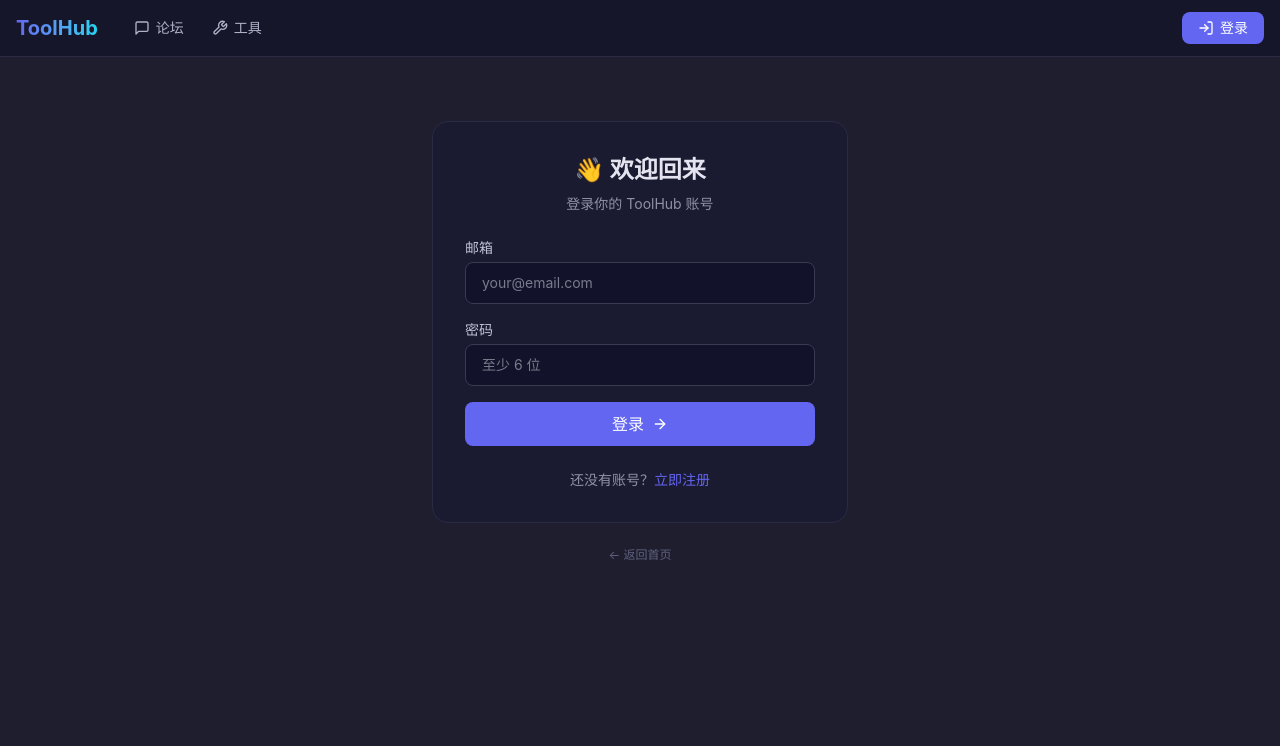
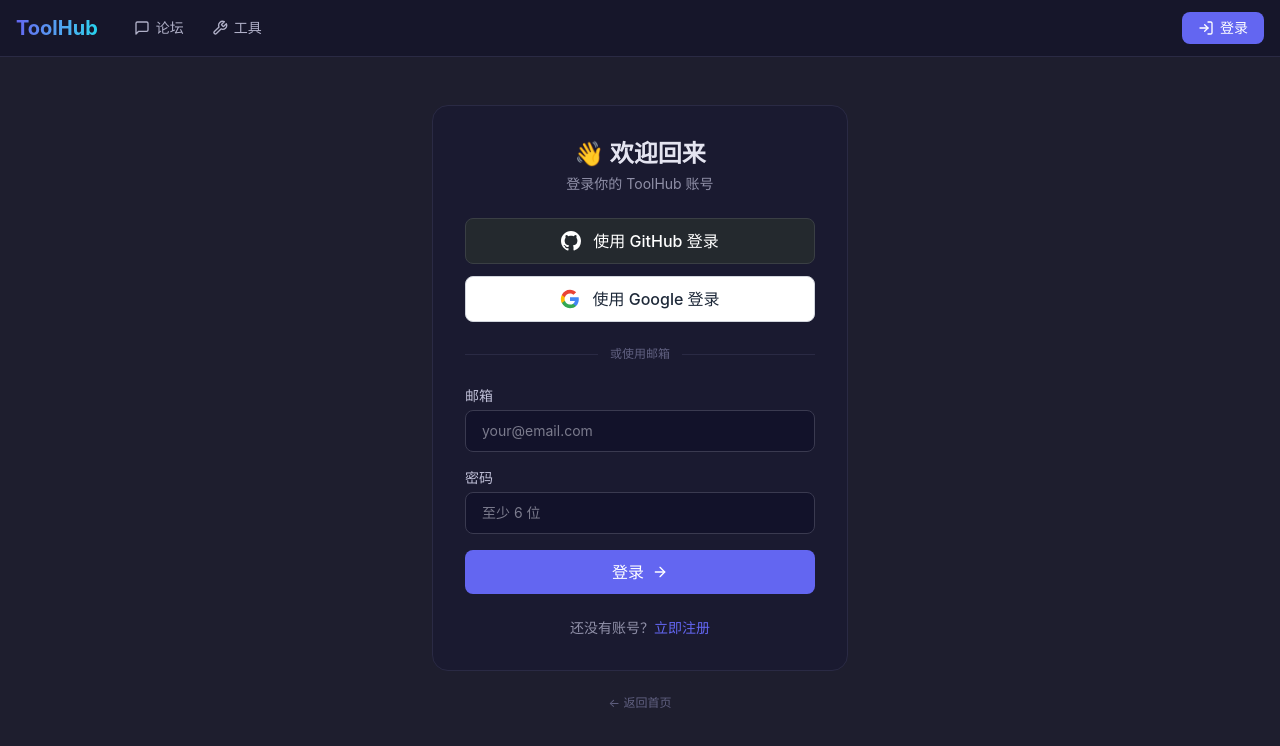
Before and after one commit to linbeiganlinniang/toolhub, a Next.js app: page /auth/login in a window 1280 px wide. Shown: the top 746 px of the page. Built offline with nearby package versions, Linux system fonts and the light colour scheme; no server answers.

Commit message:
添加 GitHub + Google OAuth 大平台登录

```diff
--- /dev/null
+++ b/src/app/auth/callback/page.tsx
@@ -0,0 +1,35 @@
+"use client";
+
+import { Suspense, useEffect } from "react";
+import { useRouter, useSearchParams } from "next/navigation";
+import { supabase } from "@/lib/supabase";
+
+function CallbackHandler() {
+  const router = useRouter();
+  const searchParams = useSearchParams();
+
+  useEffect(() => {
+    const code = searchParams.get("code");
+    if (code) {
+      supabase.auth.exchangeCodeForSession(code).then(() => {
+        router.push("/forum");
+      });
+    } else {
+      router.push("/forum");
+    }
+  }, []);
+
+  return (
+    <div className="flex items-center justify-center py-20">
+      <div className="animate-spin w-8 h-8 border-2 border-[#6366f1] border-t-transparent rounded-full" />
+    </div>
+  );
+}
+
+export default function AuthCallback() {
+  return (
+    <Suspense fallback={<div className="flex items-center justify-center py-20"><div className="animate-spin w-8 h-8 border-2 border-[#6366f1] border-t-transparent rounded-full" /></div>}>
+      <CallbackHandler />
+    </Suspense>
+  );
+}
--- a/src/app/auth/callback/route.ts
+++ /dev/null
@@ -1,16 +0,0 @@
-import { NextRequest, NextResponse } from "next/server";
-
-// Supabase Auth 回调处理
-export async function GET(request: NextRequest) {
-  const { searchParams, origin } = new URL(request.url);
-  const code = searchParams.get("code");
-  const next = searchParams.get("next") ?? "/forum";
-
-  if (code) {
-    // 让客户端处理 code 交换
-    const redirectUrl = `${origin}/auth/callback?code=${code}&next=${next}`;
-    return NextResponse.redirect(redirectUrl);
-  }
-
-  return NextResponse.redirect(`${origin}/forum`);
-}
--- a/src/app/auth/login/page.tsx
+++ b/src/app/auth/login/page.tsx
@@ -7,7 +7,7 @@
 import Link from "next/link";
 
 export default function LoginPage() {
-  const { signIn, signUp, user } = useAuth();
+  const { signIn, signUp, signInWithOAuth, user } = useAuth();
   const router = useRouter();
   const [mode, setMode] = useState<"login" | "register">("login");
   const [email, setEmail] = useState("");
@@ -15,6 +15,7 @@
   const [username, setUsername] = useState("");
   const [error, setError] = useState("");
   const [loading, setLoading] = useState(false);
+  const [oauthLoading, setOauthLoading] = useState<string | null>(null);
   const [success, setSuccess] = useState("");
 
   if (user) {
@@ -40,20 +41,73 @@
       }
       const { error } = await signUp(email, password, username.trim());
       if (error) setError(error);
-      else setSuccess("注册成功！请检查邮箱确认链接（Supabase 本地开发模式下可跳过验证）。");
+      else setSuccess("注册成功！已关闭邮箱验证，可直接登录。");
     }
     setLoading(false);
   }
 
+  async function handleOAuth(provider: "github" | "google") {
+    setOauthLoading(provider);
+    try {
+      await signInWithOAuth(provider);
+    } catch {
+      setOauthLoading(null);
+    }
+  }
+
   return (
-    <div className="max-w-md mx-auto px-4 py-16">
+    <div className="max-w-md mx-auto px-4 py-12">
       <div className="bg-[#1a1a30] border border-[#2a2a44] rounded-2xl p-8">
-        <h1 className="text-2xl font-bold text-center mb-2">
-          {mode === "login" ? "👋 欢迎回来" : "🚀 创建账号"}
-        </h1>
-        <p className="text-sm text-[#9090a8] text-center mb-6">
-          {mode === "login" ? "登录你的 ToolHub 账号" : "加入 ToolHub 社区"}
-        </p>
+        <div className="text-center mb-6">
+          <h1 className="text-2xl font-bold mb-1">
+            {mode === "login" ? "👋 欢迎回来" : "🚀 创建账号"}
+          </h1>
+          <p className="text-sm text-[#9090a8]">
+            {mode === "login" ? "登录你的 ToolHub 账号" : "加入 ToolHub 社区"}
+          </p>
+        </div>
+
+        {/* OAuth 快捷登录 */}
+        <div className="space-y-3 mb-6">
+          <button
+            onClick={() => handleOAuth("github")}
+            disabled={!!oauthLoading}
+            className="w-full py-2.5 bg-[#24292e] hover:bg-[#2f363d] text-white rounded-lg font-medium transition-colors flex items-center justify-center gap-3 disabled:opacity-50 border border-[#3a3f44]"
+          >
+            {oauthLoading === "github" ? (
+              <Loader2 size={18} className="animate-spin" />
+            ) : (
+              <svg className="w-5 h-5" viewBox="0 0 24 24" fill="currentColor">
+                <path d="M12 0C5.37 0 0 5.37 0 12c0 5.31 3.435 9.795 8.205 11.385.6.105.825-.255.825-.57 0-.285-.015-1.23-.015-2.235-3.015.555-3.795-.735-4.035-1.41-.135-.345-.72-1.41-1.23-1.695-.42-.225-1.02-.78-.015-.795.945-.015 1.62.87 1.845 1.23 1.08 1.815 2.805 1.305 3.495.99.105-.78.42-1.305.765-1.605-2.67-.3-5.46-1.335-5.46-5.925 0-1.305.465-2.385 1.23-3.225-.12-.3-.54-1.53.12-3.18 0 0 1.005-.315 3.3 1.23.96-.27 1.98-.405 3-.405s2.04.135 3 .405c2.295-1.56 3.3-1.23 3.3-1.23.66 1.65.24 2.88.12 3.18.765.84 1.23 1.905 1.23 3.225 0 4.605-2.805 5.625-5.475 5.925.435.375.81 1.095.81 2.22 0 1.605-.015 2.895-.015 3.3 0 .315.225.69.825.57A12.02 12.02 0 0024 12c0-6.63-5.37-12-12-12z"/>
+              </svg>
+            )}
+            <span>{oauthLoading === "github" ? "跳转中…" : "使用 GitHub 登录"}</span>
+          </button>
+
+          <button
+            onClick={() => handleOAuth("google")}
+            disabled={!!oauthLoading}
+            className="w-full py-2.5 bg-white hover:bg-gray-100 text-gray-800 rounded-lg font-medium transition-colors flex items-center justify-center gap-3 disabled:opacity-50 border border-gray-300"
+          >
+            {oauthLoading === "google" ? (
+              <Loader2 size={18} className="animate-spin" />
+            ) : (
+              <svg className="w-5 h-5" viewBox="0 0 24 24">
+                <path fill="#4285F4" d="M22.56 12.25c0-.78-.07-1.53-.2-2.25H12v4.26h5.92a5.06 5.06 0 01-2.2 3.32v2.77h3.57c2.08-1.92 3.28-4.74 3.28-8.1z"/>
+                <path fill="#34A853" d="M12 23c2.97 0 5.46-.98 7.28-2.66l-3.57-2.77c-.98.66-2.23 1.06-3.71 1.06-2.86 0-5.29-1.93-6.16-4.53H2.18v2.84C3.99 20.53 7.7 23 12 23z"/>
+                <path fill="#FBBC05" d="M5.84 14.09c-.22-.66-.35-1.36-.35-2.09s.13-1.43.35-2.09V7.07H2.18C1.43 8.55 1 10.22 1 12s.43 3.45 1.18 4.93l2.85-2.22.81-.62z"/>
+                <path fill="#EA4335" d="M12 5.38c1.62 0 3.06.56 4.21 1.64l3.15-3.15C17.45 2.09 14.97 1 12 1 7.7 1 3.99 3.47 2.18 7.07l3.66 2.84c.87-2.6 3.3-4.53 6.16-4.53z"/>
+              </svg>
+            )}
+            <span>{oauthLoading === "google" ? "跳转中…" : "使用 Google 登录"}</span>
+          </button>
+        </div>
+
+        <div className="flex items-center gap-3 mb-6">
+          <div className="flex-1 h-px bg-[#2a2a44]" />
+          <span className="text-xs text-[#606080]">或使用邮箱</span>
+          <div className="flex-1 h-px bg-[#2a2a44]" />
+        </div>
 
         {error && (
           <div className="bg-[#f43f5e]/10 border border-[#f43f5e]/30 text-[#f43f5e] text-sm rounded-lg px-4 py-2 mb-4">
--- a/src/lib/auth.tsx
+++ b/src/lib/auth.tsx
@@ -11,6 +11,7 @@
   loading: boolean;
   signIn: (email: string, password: string) => Promise<{ error?: string }>;
   signUp: (email: string, password: string, username: string) => Promise<{ error?: string }>;
+  signInWithOAuth: (provider: "github" | "google") => Promise<void>;
   signOut: () => Promise<void>;
 }
 
@@ -60,12 +61,19 @@
     return { error: error?.message };
   }
 
+  async function signInWithOAuth(provider: "github" | "google") {
+    await supabase.auth.signInWithOAuth({
+      provider,
+      options: { redirectTo: `${window.location.origin}/forum` },
+    });
+  }
+
   async function signOut() {
     await supabase.auth.signOut();
   }
 
   return (
-    <AuthContext.Provider value={{ user, session, profile, loading, signIn, signUp, signOut }}>
+    <AuthContext.Provider value={{ user, session, profile, loading, signIn, signUp, signInWithOAuth, signOut }}>
       {children}
     </AuthContext.Provider>
   );
```
